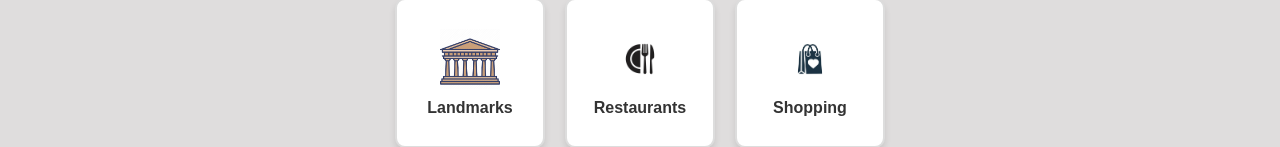
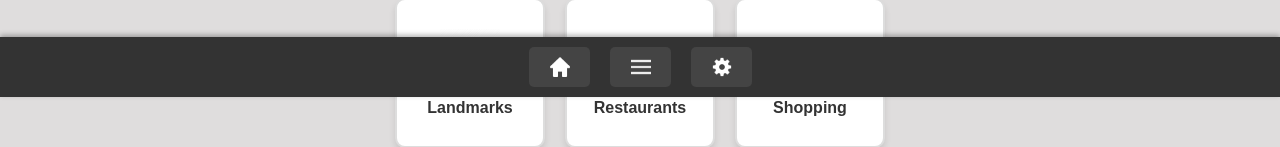
Before and after one commit to yuliastasyshyn/TouristApp, a website: page www/categories.html in a window 1280 px wide. Shown: the part 703-850 px from the top of the page. Drawn offline with nearby package versions, Linux system fonts and the light colour scheme.

Commit message:
home, settings

```diff
--- a/package.json
+++ b/package.json
@@ -27,5 +27,10 @@
       "android",
       "browser"
     ]
+  },
+  "dependencies": {
+    "bcrypt": "^5.1.1",
+    "cors": "^2.8.5",
+    "dotenv": "^16.4.7"
   }
 }
--- a/www/categories.html
+++ b/www/categories.html
@@ -40,5 +40,23 @@
     </button>
   </div>
 
+  <!-- Нижня панель з кнопками -->
+  <div class="bottom-panel">
+    <!-- Кнопка Home з картинкою -->
+    <button id="home-btn">
+      <img src="img/home-photo.png" alt="Home" />
+    </button>
+    <button id="menu-btn">
+      <img src="img/menu.png" alt="Menu" />
+    </button>
+
+    <!-- Кнопка Settings з переходом на нову сторінку -->
+    <a href="settings.html">
+      <button id="settings-btn">
+        <img src="img/settings.png" alt="Settings" />
+      </button>
+    </a>
+  </div>
+
 </body>
 </html>
--- a/www/css/categories.css
+++ b/www/css/categories.css
@@ -1,3 +1,4 @@
+/* Загальні стилі */
 body {
     font-family: Arial, sans-serif;
     background-color: #dfdddd;
@@ -27,7 +28,7 @@ h1 {
     margin: 0;
 }
 
-
+/* Пошук */
 .search-container {
     text-align: center;
     margin: 20px 0;
@@ -54,7 +55,7 @@ h1 {
     background-color: #f0f0f0;
 }
 
-
+/* Карта */
 .map-container {
     display: flex;
     justify-content: center;
@@ -70,6 +71,7 @@ h1 {
     box-shadow: 0 4px 8px rgba(0, 0, 0, 0.1);
 }
 
+/* Категорії */
 .categories {
     display: flex;
     justify-content: center;
@@ -92,8 +94,6 @@ h1 {
     transition: 0.3s;
 }
 
-
-
 .categories button img {
     width: 60px;
     height: 60px;
@@ -106,7 +106,6 @@ h1 {
     font-weight: bold;
     color: #333;
 }
-
 
 .city-info button {
     width: 150px;
@@ -126,7 +125,6 @@ h1 {
 .city-info button:hover {
     background-color: #f0f0f0;
 }
-
 
 .weather-btn {
     width: 150px;
@@ -163,3 +161,47 @@ h1 {
 .weather-btn:hover {
     background-color: #f0f0f0;
 }
+
+/* Нижня панель з кнопками */
+.bottom-panel {
+    position: fixed;
+    bottom: 0;
+    left: 0;
+    width: 100%;
+    background-color: #333;
+    display: flex;
+    justify-content: center;
+    padding: 10px 0;
+    box-shadow: 0 -2px 5px rgba(0, 0, 0, 0.3);
+    z-index: 100;
+}
+
+.bottom-panel button {
+    background-color: #444;
+    color: white;
+    border: none;
+    padding: 10px 20px;
+    margin: 0 10px;
+    font-size: 16px;
+    cursor: pointer;
+    border-radius: 5px;
+    transition: background-color 0.3s;
+    display: flex;
+    justify-content: center;
+    align-items: center;
+}
+
+.bottom-panel button img {
+    width: 20px; /* Розмір картинки, змінюйте за потребою */
+    height: 20px; /* Розмір картинки, змінюйте за потребою */
+    margin-left: 1px; /* Відступ між картинкою і текстом, якщо він є */
+}
+
+.bottom-panel button:hover {
+    background-color: #666;
+}
+
+/* Відступ для основного контенту, щоб не перекривалась панель */
+body {
+    padding-bottom: 60px; /* Відступ для нижньої панелі */
+}
--- /dev/null
+++ b/www/css/settings.css
@@ -0,0 +1,29 @@
+/* Загальні стилі */
+body {
+    font-family: Arial, sans-serif;
+    background-color: #dfdddd;
+    margin: 0;
+    padding: 20px;
+}
+
+h1 {
+    text-align: center;
+    color: #000000;
+}
+
+header {
+    text-align: center;
+    margin-bottom: 20px;
+}
+
+h1 {
+    font-size: 36px;
+    font-weight: bold;
+    margin: 10px 0 5px;
+}
+
+.subtitle {
+    font-size: 18px;
+    color: #666;
+    margin: 0;
+}
```
Also changed, not shown: server.js (+6 -5 lines), www/settings.html (added, +8 -0 lines), www/img/home-photo.png (added), www/img/menu.png (added), www/img/settings.png (added), 1 other file.
